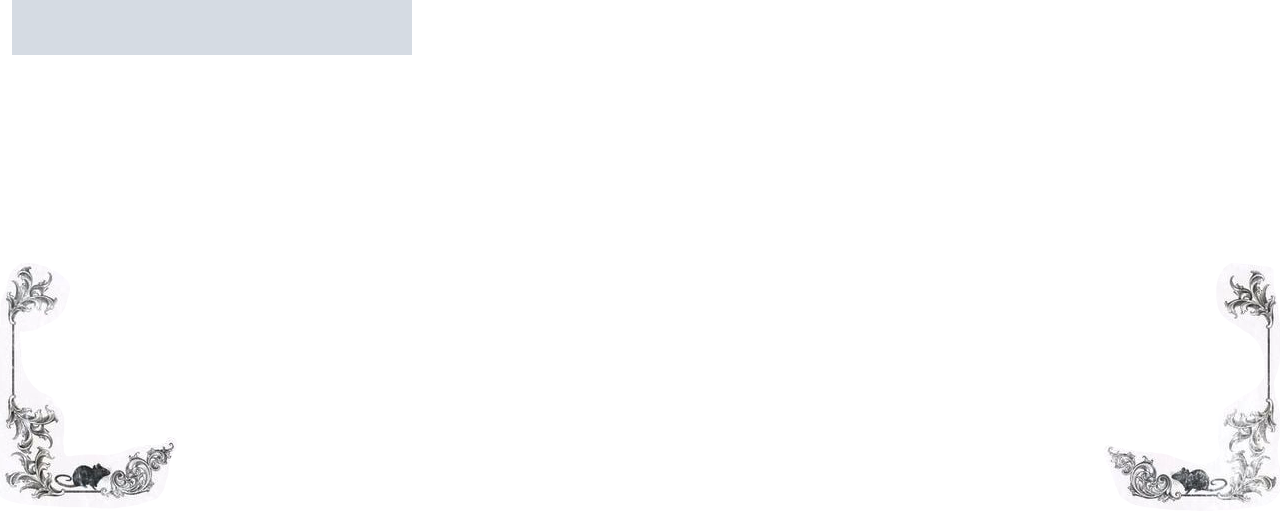
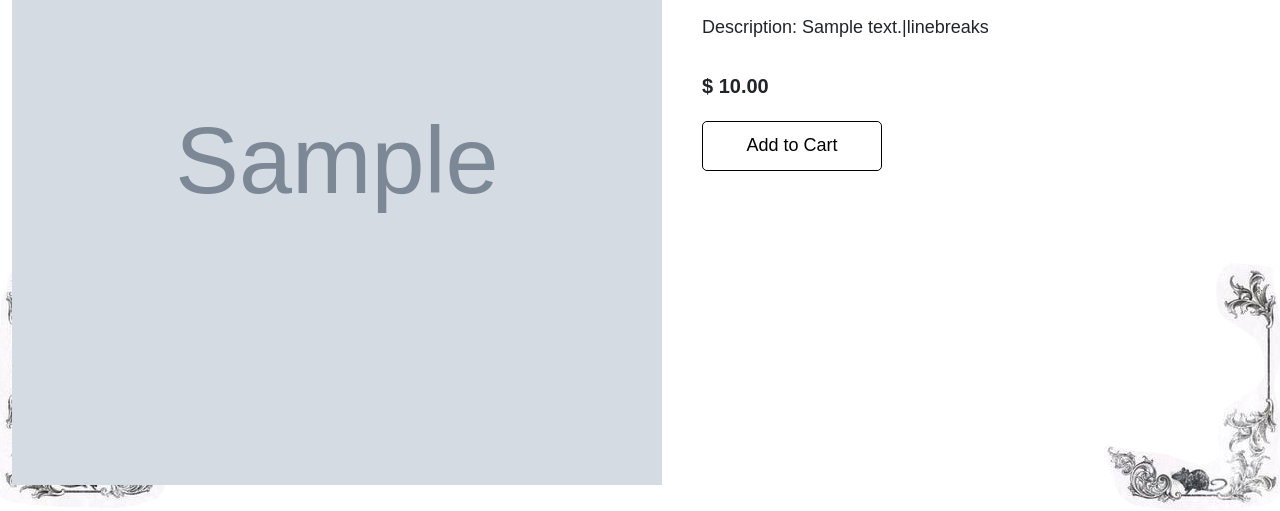
Before and after one commit to elibramson/django-full-webshop, a Django app: a page that uses onlineshop/main/templates/main/product/detail.html in a window 1280 px wide. Shown: the part 325-836 px from the top of the page. Run offline with Django 5.2, Linux system fonts and the light colour scheme; tables that the repository leaves empty hold one stand-in row (values such as "Sample post"); grey boxes marked "Sample" are stand-in pictures; some libraries are stand-ins or nearby versions; some web fonts are replaced.

Commit message:
feat(css): add product detail page styling and fix template syntax errors

```diff
--- a/onlineshop/main/static/css/base.css
+++ b/onlineshop/main/static/css/base.css
@@ -172,3 +172,49 @@ h5 {
     bottom: 0%;
     left: 44.5%;
 }
+
+.detail-image {
+    width: 650px;
+    height: 650px;
+}
+
+.detail-product {
+    margin-top: 80px;
+}
+
+.detail-description {
+    margin-left: 40px;
+    margin-top: 40px;
+}
+
+.detail-description p {
+    margin-top: 30px;
+    max-width: 700px;
+}
+
+.detail-description h2 span {
+    font-size: 56px;
+}
+
+.card-discount {
+    margin-top: -10px;
+    font-weight: 600;
+}
+
+.card-discount .price {
+    margin-top: -1px;
+}
+
+.line {
+    opacity: 0.7;
+    text-decoration: line-throught;
+    text-weight: 300;
+}
+
+.cart-btn {
+    width: 180px;
+    height: 50px;
+    border: 1px solid #000;
+    border-radius: 5px;
+    margin-top: 20px;
+}
--- a/onlineshop/main/templates/main/product/detail.html
+++ b/onlineshop/main/templates/main/product/detail.html
@@ -15,12 +15,12 @@
                 <h3>Category: {{ product.category }}</h3>
                 <p>Description: {{ product.description }}|linebreaks</p>
                 {% if product.discount %}
-                    <div class=""cart-discount d-flex gap-2">
-                        <p class="line">{{ product.price }}</p>
-                        <p> {{ product.sell_price }}</p>
+                    <div class="cart-discount d-flex gap-2">
+                        <p class="line">$ {{ product.price }}</p>
+                        <p>$ {{ product.sell_price }}</p>
                     </div>
                     {% else %}
-                        <p class="price">{{ product.price }}</p>
+                        <p class="price">$ {{ product.price }}</p>
                     {% endif %}
                     <a href="#" class="cart-btn d-flex align-items-center justify-content-center">Add to Cart</a>
             </div>
```
